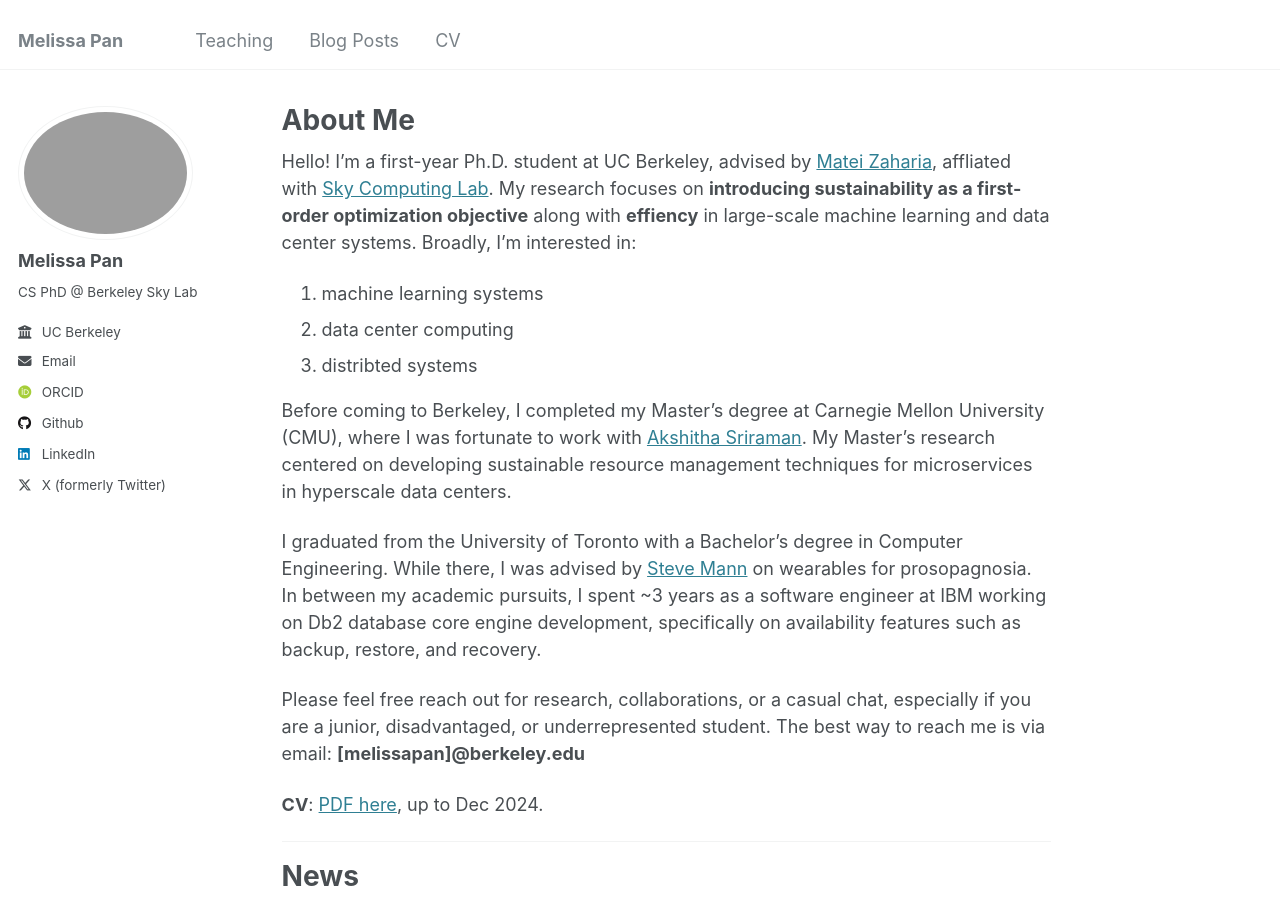
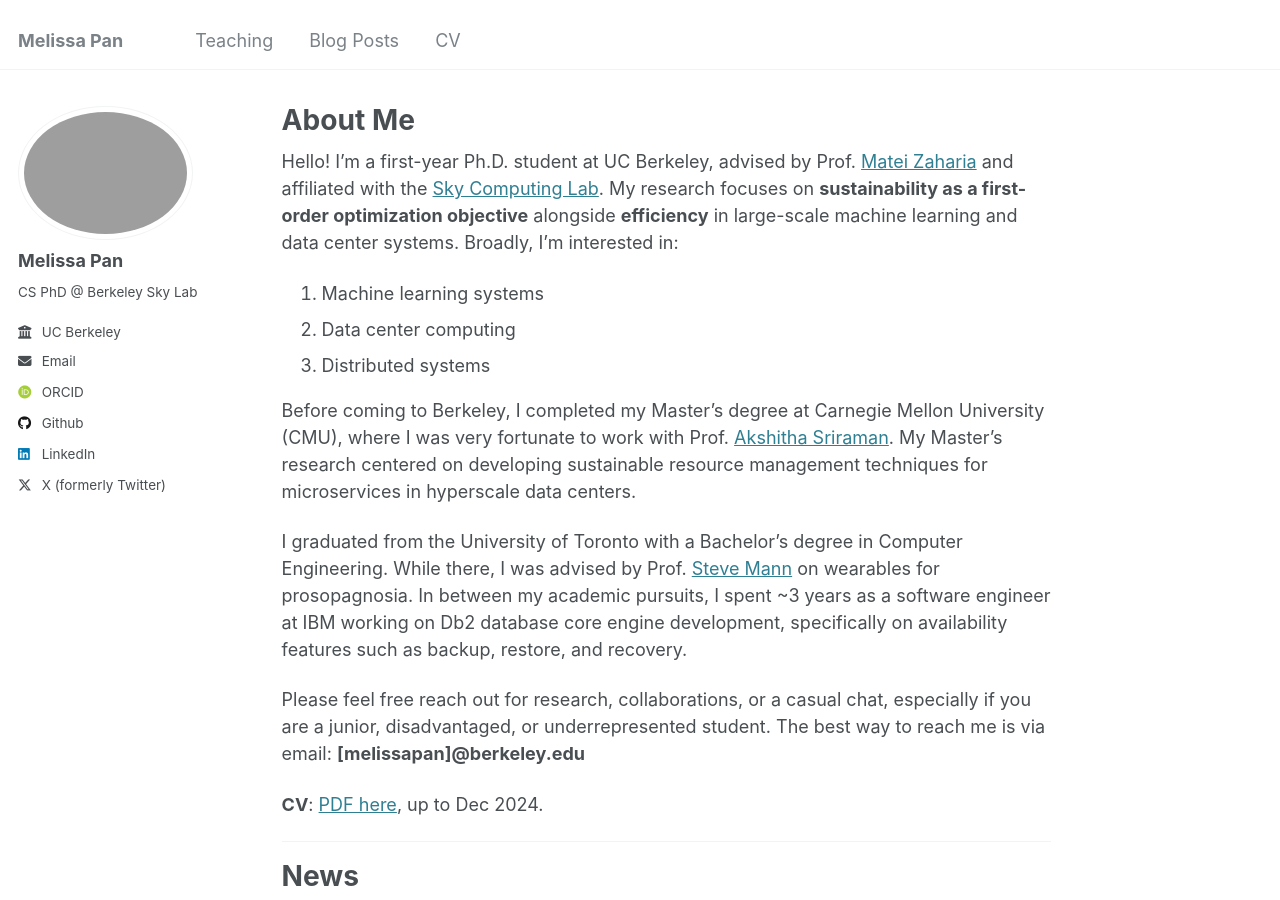
Before and after one commit to melissa-pan/melissa-pan.github.io, a Jekyll site: the page built from _pages/about.md, in a window 1280 px wide and 900 px high. Built offline with Jekyll 4.4.1, drawn with Linux system fonts in a browser that asks for light colours; some web fonts are replaced.

Commit message:
minor fixes

```diff
--- a/_pages/about.md
+++ b/_pages/about.md
@@ -7,14 +7,14 @@ redirect_from:
   - /about.html
 ---
 
-Hello! I'm a first-year Ph.D. student at UC Berkeley, advised by [Matei Zaharia](https://people.eecs.berkeley.edu/~matei/), affliated with [Sky Computing Lab](https://sky.cs.berkeley.edu/). My research focuses on **introducing sustainability as a first-order optimization objective** along with **effiency** in large-scale machine learning and data center systems. Broadly, I'm interested in:
-1. machine learning systems
-2. data center computing
-3. distribted systems
+Hello! I'm a first-year Ph.D. student at UC Berkeley, advised by Prof. [Matei Zaharia](https://people.eecs.berkeley.edu/~matei/) and affiliated with the [Sky Computing Lab](https://sky.cs.berkeley.edu/). My research focuses on **sustainability as a first-order optimization objective** alongside **efficiency** in large-scale machine learning and data center systems. Broadly, I'm interested in:
+1. Machine learning systems
+2. Data center computing
+3. Distributed systems
 
-Before coming to Berkeley, I completed my Master’s degree at Carnegie Mellon University (CMU), where I was fortunate to work with [Akshitha Sriraman](https://users.ece.cmu.edu/~asrirama/). My Master’s research centered on developing sustainable resource management techniques for microservices in hyperscale data centers.
+Before coming to Berkeley, I completed my Master’s degree at Carnegie Mellon University (CMU), where I was very fortunate to work with Prof. [Akshitha Sriraman](https://users.ece.cmu.edu/~asrirama/). My Master’s research centered on developing sustainable resource management techniques for microservices in hyperscale data centers.
 
-I graduated from the University of Toronto with a Bachelor’s degree in Computer Engineering. While there, I was advised by [Steve Mann](https://www.ece.utoronto.ca/people/mann-s/) on wearables for prosopagnosia. In between my academic pursuits, I spent ~3 years as a software engineer at IBM working on Db2 database core engine development, specifically on availability features such as backup, restore, and recovery.
+I graduated from the University of Toronto with a Bachelor’s degree in Computer Engineering. While there, I was advised by Prof. [Steve Mann](https://www.ece.utoronto.ca/people/mann-s/) on wearables for prosopagnosia. In between my academic pursuits, I spent ~3 years as a software engineer at IBM working on Db2 database core engine development, specifically on availability features such as backup, restore, and recovery.
 
 Please feel free reach out for research, collaborations, or a casual chat, especially if you are a junior, disadvantaged, or underrepresented student. The best way to reach me is via email:
 **[melissapan]@berkeley.edu**
```
